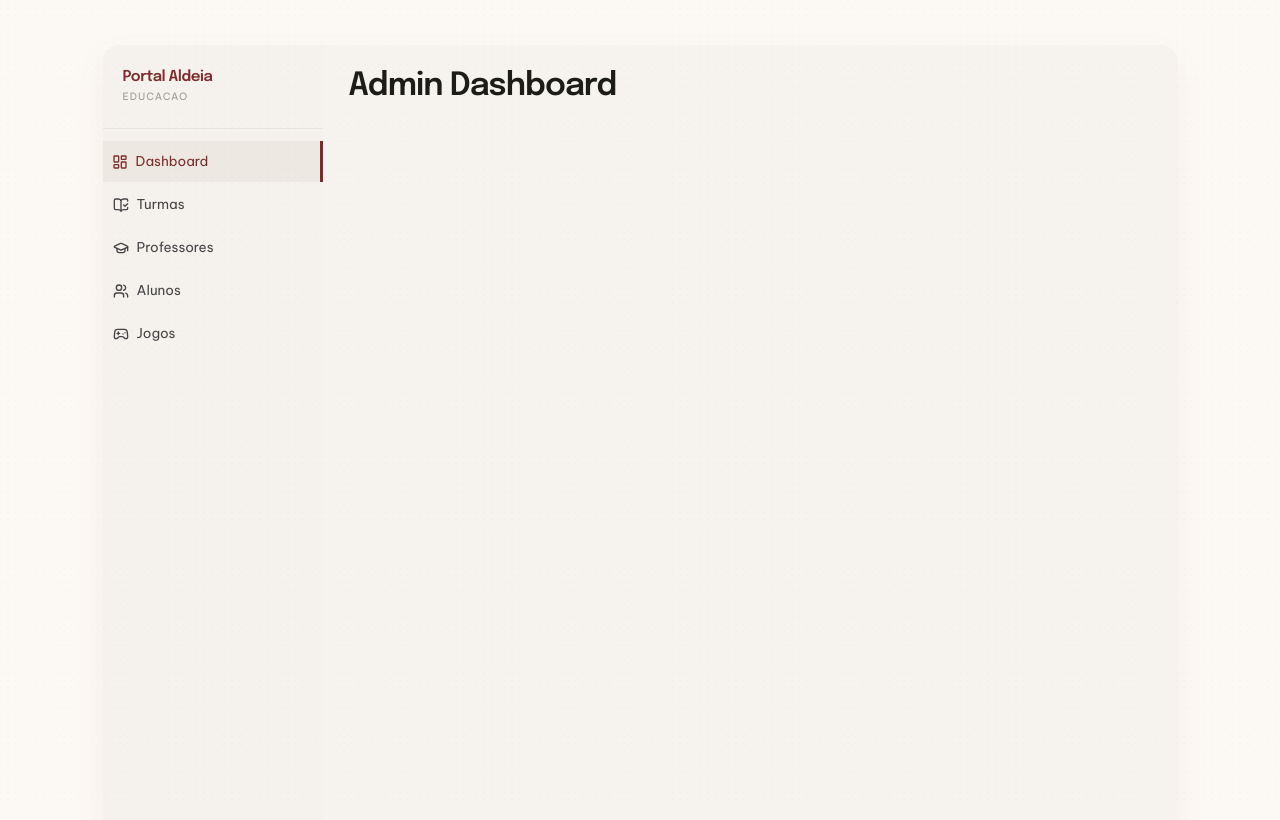
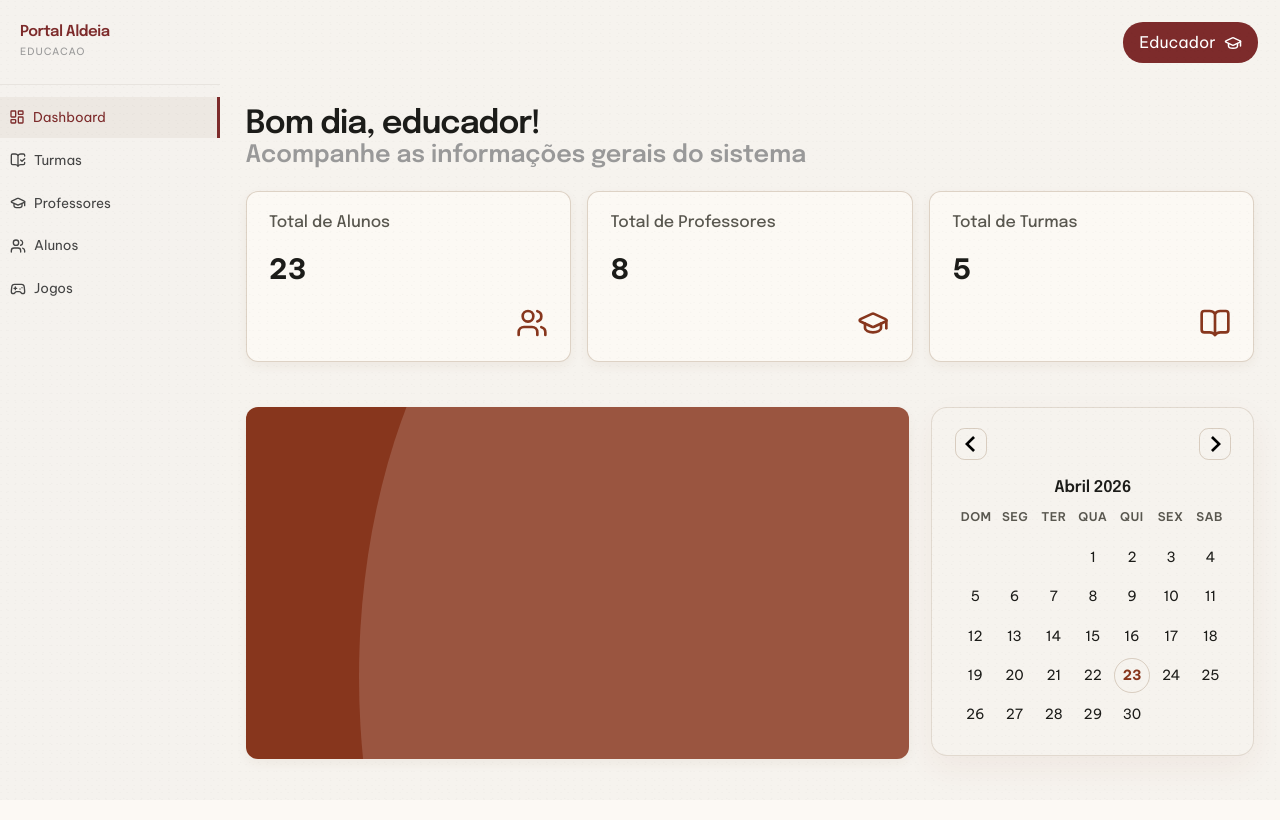
Before and after one commit to Matheus-Lessa-Dev/SaaS_Aldeia, a React (Vite) app in the folder frontend/: page /admin/dashboard in a window 1280 px wide. Shown: the top 820 px of the page. Built offline with nearby package versions, Linux system fonts and the light colour scheme.

Commit message:
feat: finalizado base dashboard Admin

```diff
--- a/frontend/package.json
+++ b/frontend/package.json
@@ -12,6 +12,7 @@
   "dependencies": {
     "lucide-react": "^1.8.0",
     "react": "^19.2.4",
+    "react-day-picker": "^9.14.0",
     "react-dom": "^19.2.4",
     "react-router-dom": "^7.14.1"
   },
--- /dev/null
+++ b/frontend/src/components/calendario/Calendario.css
@@ -0,0 +1,158 @@
+.rdp-root {
+    --rdp-accent-color: var(--primary);
+    --rdp-accent-background-color: var(--secondary-container);
+
+    font-family: var(--font-body);
+    background: var(--surface-container-low);
+    border: 1px solid var(--ghost-border);
+    border-radius: var(--roundedness-lg);
+    padding: 1.25rem 1.4rem;
+    box-shadow: var(--ambient-shadow);
+    display: inline-block;
+}
+
+/* Header: navegação de mês */
+.rdp-months {
+    gap: 0;
+}
+
+.rdp-nav {
+    display: flex;
+    align-items: center;
+    justify-content: space-between;
+    margin-bottom: 1rem;
+}
+
+.rdp-button_previous,
+.rdp-button_next {
+    background: transparent;
+    border: 1px solid var(--outline-variant);
+    border-radius: 0.6rem;
+    color: var(--on-surface-muted);
+    width: 2rem;
+    height: 2rem;
+    display: flex;
+    align-items: center;
+    justify-content: center;
+    transition: background-color var(--easing-standard), color var(--easing-standard);
+    cursor: pointer;
+    padding: 0;
+}
+
+.rdp-button_previous:hover,
+.rdp-button_next:hover {
+    background: var(--surface-container);
+    color: var(--primary);
+    border-color: var(--outline-variant);
+}
+
+.rdp-month_caption {
+    display: flex;
+    align-items: center;
+    justify-content: center;
+    flex: 1;
+}
+
+.rdp-caption_label {
+    font-family: var(--font-display);
+    font-size: 1rem;
+    font-weight: 600;
+    color: var(--on-surface);
+    letter-spacing: -0.01em;
+    text-transform: capitalize;
+}
+
+/* Cabeçalho dos dias da semana */
+.rdp-weekdays {
+    display: grid;
+    grid-template-columns: repeat(7, 1fr);
+    margin-bottom: 0.4rem;
+}
+
+.rdp-weekday {
+    text-align: center;
+    font-size: 0.75rem;
+    font-weight: 600;
+    color: var(--on-surface-muted);
+    padding: 0.3rem 0;
+    text-transform: uppercase;
+    letter-spacing: 0.04em;
+}
+
+/* Grid de dias */
+.rdp-weeks {
+    display: flex;
+    flex-direction: column;
+    gap: 2px;
+}
+
+.rdp-week {
+    display: grid;
+    grid-template-columns: repeat(7, 1fr);
+    gap: 2px;
+}
+
+.rdp-day {
+    display: flex;
+    align-items: center;
+    justify-content: center;
+}
+
+.rdp-day_button {
+    width: 2.2rem;
+    height: 2.2rem;
+    border-radius: 50%;
+    border: none;
+    background: transparent;
+    font-family: var(--font-body);
+    font-size: 0.875rem;
+    color: var(--on-surface);
+    cursor: pointer;
+    transition: background-color var(--easing-standard), color var(--easing-standard), transform var(--easing-standard);
+    display: flex;
+    align-items: center;
+    justify-content: center;
+}
+
+.rdp-day_button:hover {
+    background: var(--surface-container-highest);
+    color: var(--primary);
+    transform: scale(1.08);
+}
+
+/* Dia de hoje */
+.rdp-today .rdp-day_button {
+    font-weight: 700;
+    color: var(--primary);
+    border: 1.5px solid var(--outline-variant);
+}
+
+/* Dia selecionado */
+.rdp-selected .rdp-day_button {
+    background: var(--primary);
+    color: var(--on-primary);
+    font-weight: 600;
+}
+
+.rdp-selected .rdp-day_button:hover {
+    background: var(--primary-container);
+    color: var(--on-primary);
+    transform: scale(1.08);
+}
+
+/* Dias fora do mês */
+.rdp-outside .rdp-day_button {
+    color: var(--on-surface-muted);
+    opacity: 0.4;
+}
+
+/* Dias desabilitados */
+.rdp-disabled .rdp-day_button {
+    opacity: 0.25;
+    cursor: not-allowed;
+}
+
+.rdp-disabled .rdp-day_button:hover {
+    background: transparent;
+    transform: none;
+}
--- /dev/null
+++ b/frontend/src/components/calendario/Calendario.tsx
@@ -0,0 +1,19 @@
+import { useState } from "react";
+import { DayPicker } from "react-day-picker";
+import { ptBR } from "react-day-picker/locale";
+import "./Calendario.css";
+
+function Calendario() {
+    const [selected, setSelected] = useState<Date | undefined>(undefined);
+
+    return (
+        <DayPicker
+            mode="single"
+            locale={ptBR}
+            selected={selected}
+            onSelect={(date) => setSelected(date)}
+        />
+    );
+}
+
+export default Calendario;
--- a/frontend/src/pages/Admin/Dashboard/index.tsx
+++ b/frontend/src/pages/Admin/Dashboard/index.tsx
@@ -1,13 +1,59 @@
+import { useEffect } from 'react'
+import { GraduationCap, Users, BookOpen } from 'lucide-react'
 import Sidebar from '../../../components/sideBar/SideBar1'
+import Calendario from '../../../components/calendario/Calendario'
 import './style.css'
 
+const dashboardCards = [
+    { title: 'Total de Alunos', value: '23', icon: Users },
+    { title: 'Total de Professores', value: '8', icon: GraduationCap },
+    { title: 'Total de Turmas', value: '5', icon: BookOpen },
+]
+
 function AdminDashboard() {
+    useEffect(() => {
+        document.body.classList.add('adminDashboardPage')
+
+        return () => {
+            document.body.classList.remove('adminDashboardPage')
+        }
+    }, [])
+
     return (
-        <div className="adminLayout">
+        <div className='dashBoardPainel'>
             <Sidebar />
-            <main className="adminContent">
-                <h1>Admin Dashboard</h1>
-            </main>
+            <div className="dashboardLayout">
+                <header className="dashboardHeader">
+                    <button type="button" className="dashboardHeaderBtn">
+                        <span>Educador</span>
+                        <GraduationCap size={18} aria-hidden="true" />
+                    </button>
+                </header>
+                <main className="dashboardContent">
+                    <h1>Bom dia, educador!</h1>
+                    <h4>Acompanhe as informações gerais do sistema</h4>
+                    <div className='dashboardContentCards'>
+                        {dashboardCards.map((card) => {
+                            const Icon = card.icon
+                            return (
+                                <div key={card.title} className="dashboardCard">
+                                    <h3>{card.title}</h3>
+                                    <p>{card.value}</p>
+                                    <div className="dashboardCardIcon">
+                                        <Icon size={32} aria-hidden="true" />
+                                    </div>
+                                </div>
+                            )
+                        })}
+                    </div>
+                    <div className="dashboardContentBottom">
+                        <div className='bannerPlaceholder'>
+
+                        </div>
+                        <Calendario />
+                    </div>
+                </main>
+            </div>
         </div>
     )
 }
--- a/frontend/src/pages/Admin/Dashboard/style.css
+++ b/frontend/src/pages/Admin/Dashboard/style.css
@@ -1,19 +1,139 @@
-.adminLayout {
+.adminDashboardPage #root {
+	width: 100%;
+	max-width: none;
+	min-height: 100svh;
+	margin: 0;
+	padding: 0;
+	gap: 0;
+}
+
+.dashBoardPainel {
 	display: flex;
-	min-height: calc(100svh - (var(--spacing-8) * 2));
-	border-radius: var(--roundedness-lg);
-	overflow: hidden;
-	box-shadow: var(--ambient-shadow);
+	flex-direction: row;
+	min-height: 100svh;
 	background: var(--surface-container-low);
 }
 
-.adminContent {
-	flex: 1;
-	padding: clamp(1rem, 2vw, 2rem);
+.dashboardLayout {
+    display: flex;
+    flex-direction: column;
+    min-height: 100svh;
+    flex: 1;
+    overflow: hidden;
+    box-shadow: none;
+    background: var(--surface-container-low);
 }
 
-.adminContent h1 {
+.dashboardHeader {
+    width: 100%;
+	padding: clamp(1rem, 2vw, var(--spacing-4));
+    display: flex;
+    justify-content: flex-end;
+}
+
+.dashboardHeader button {
+	padding: 8px 16px;
+	background-color: #7D2B2B;
+	color: #fff;
+	border: none;
+	border-radius: 20px;
+	cursor: pointer;
+}
+
+.dashboardHeaderBtn {
+	display: flex;
+	align-items: center;
+	gap: 8px;
+}
+
+.dashboardContent {
+	flex: 1;
+	padding: var(--spacing-4) clamp(1.2rem, 2vw, var(--spacing-8));
+}
+
+.dashboardContent h1 {
 	font-size: clamp(1.4rem, 3vw, 2rem);
+}
+
+.dashboardContent h4 {
+	font-size: clamp(0.5rem, 2.5vw, 1.5rem);
+	color: #999;
+}
+
+.dashboardContentCards {
+	margin-top: var(--spacing-4);
+	display: flex;
+	gap: 16px;
+	flex-wrap: wrap;
+}
+
+.dashboardCard {
+	flex: 1;
+	min-width: 220px;
+	padding: var(--spacing-4);
+	background: var(--surface);
+	border: 1px solid var(--outline-variant);
+	border-radius: 12px;
+	box-shadow: 0 4px 12px rgba(108, 71, 31, 0.06);
+	display: flex;
+	flex-direction: column;
+	justify-content: space-between;
+	gap: 16px;
+}
+
+.dashboardCard h3 {
+	margin: 0;
+	font-size: 16px;
+	color: var(--on-surface-muted);
+	font-weight: 500;
+}
+
+.dashboardCard p {
+	margin: 0;
+	font-size: 28px;
+	font-weight: 700;
+	color: var(--on-surface);
+}
+
+.dashboardCardIcon {
+	display: flex;
+	align-items: center;
+	justify-content: flex-end;
+	color: var(--primary);
+}
+
+.dashboardContentBottom {
+	margin-top: var(--spacing-8);
+	display: flex;
+	gap: var(--spacing-4);
+	justify-content: flex-end;
+	align-items: flex-start;
+}
+
+.bannerPlaceholder {
+	flex: 1;
+	min-height: 22rem;
+	align-self: flex-start;
+	position: relative;
+	overflow: hidden;
+	background: var(--primary);
+	border-radius: 12px;
+	box-shadow: 0 4px 12px rgba(108, 71, 31, 0.06);
+}
+
+.bannerPlaceholder::before {
+	content: '';
+	position: absolute;
+	border-radius: 50%;
+	pointer-events: none;
+	background: rgba(252, 249, 244, 0.16);
+}
+
+.bannerPlaceholder::before {
+	width: 600px;
+	height: 1000px;
+	top: -230px;
+	right: -50px;
 }
 
 @media (max-width: 900px) {
```
Also changed, not shown: 1 other file (tests, documents, lock files or other folders).
